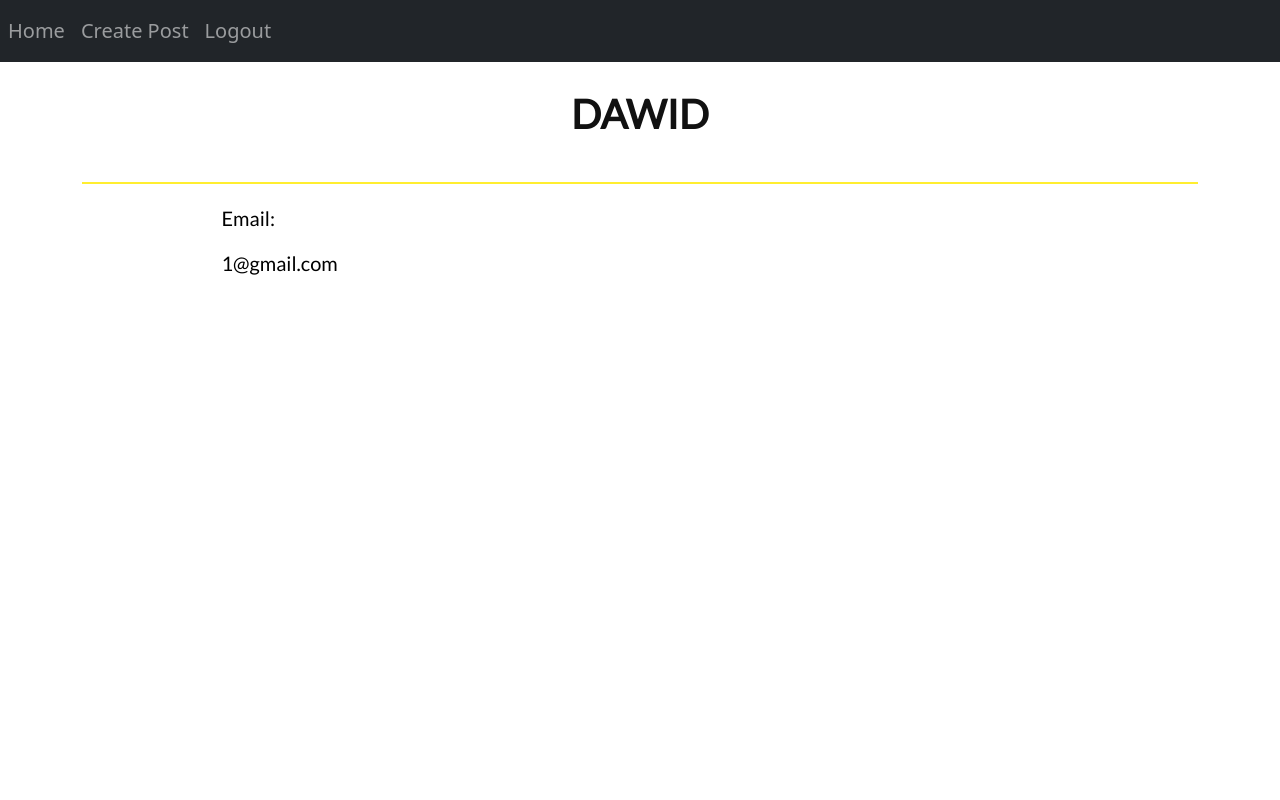
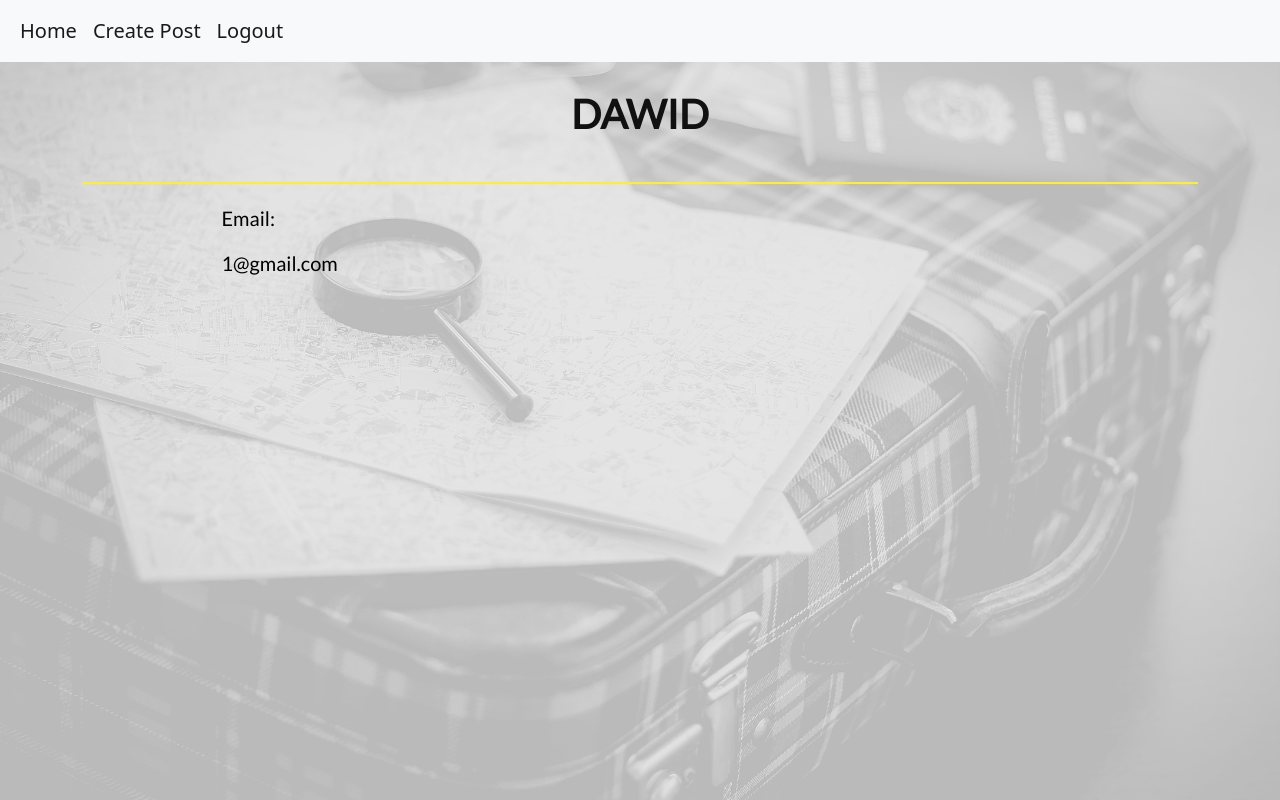
Before and after one commit to tadekk335/t, a Flask app: page /2 in a window 1280 px wide. Run offline with Flask 2, Linux system fonts and the light colour scheme; data comes from the database, SQL or seed files in the repository; some libraries are stand-ins or nearby versions.

Commit message:
Add files via upload

```diff
--- a/templates/account.html
+++ b/templates/account.html
@@ -1,4 +1,5 @@
 {% extends "base.html" %} {% block content %}
+<div class="viewcontainer"></div>
 <div class="container">
     <div class="container">
         <div class="post-text-title">{{user.first_name}}</div>
--- a/templates/base.html
+++ b/templates/base.html
@@ -2,7 +2,7 @@
 <html>
 
 <head>
-
+    <script src="https://code.jquery.com/jquery-3.3.1.slim.min.js" integrity="sha384-q8i/X+965DzO0rT7abK41JStQIAqVgRVzpbzo5smXKp4YfRvH+8abtTE1Pi6jizo" crossorigin="anonymous"></script>
     <link href="https://cdn.jsdelivr.net/npm/bootstrap@5.1.3/dist/css/bootstrap.min.css" rel="stylesheet" integrity="sha384-1BmE4kWBq78iYhFldvKuhfTAU6auU8tT94WrHftjDbrCEXSU1oBoqyl2QvZ6jIW3" crossorigin="anonymous">
     <script src="https://cdn.jsdelivr.net/npm/@popperjs/core@2.10.2/dist/umd/popper.min.js" integrity="sha384-7+zCNj/IqJ95wo16oMtfsKbZ9ccEh31eOz1HGyDuCQ6wgnyJNSYdrPa03rtR1zdB" crossorigin="anonymous"></script>
     <script src="https://cdn.jsdelivr.net/npm/bootstrap@5.1.3/dist/js/bootstrap.min.js" integrity="sha384-QJHtvGhmr9XOIpI6YVutG+2QOK9T+ZnN4kzFN1RtK3zEFEIsxhlmWl5/YESvpZ13" crossorigin="anonymous"></script>
@@ -11,22 +11,47 @@
 </head>
 
 <body>
-    <nav class="navbar navbar-expand-lg navbar-dark bg-dark">
-        <button class="navbar-toggler" type="button" data-toggle="collapse" data-target="#navbar">
-      <span class="navbar-toggler-icon"></span>
-    </button>
-        <div class="collapse navbar-collapse" id="navbar">
-            <div class="navbar-nav">
-                <a class="nav-item nav-link" id="home" href="/">Home</a> {% if user.is_authenticated %}
-                <a class="nav-item nav-link" id="createpost" href="/create">Create Post</a>
-                <a class="nav-item nav-link" id="logout" href="/logout">Logout</a> {% else %}
-                <a class="nav-item nav-link" id="login" href="/login">Login</a>
-                <a class="nav-item nav-link" id="register" href="/register">Sign Up</a> {% endif %}
+    <nav class="navbar navbar-expand-lg navbar-light bg-light">
+        <div class="container-fluid">
 
+            <button class="navbar-toggler" type="button" data-bs-toggle="collapse" data-bs-target="#navbarSupportedContent" aria-controls="navbarSupportedContent" aria-expanded="false" aria-label="Toggle navigation">
+            <span class="navbar-toggler-icon"></span>
+          </button>
+            <div class="collapse navbar-collapse" id="navbarSupportedContent">
+                <ul class="navbar-nav me-auto mb-2 mb-lg-0">
+                    <li class="nav-item">
+                        <a class="nav-link active" aria-current="page" id="home" href="/">Home</a>
+                    </li> {% if user.is_authenticated %}
+                    <li class="nav-item">
+                        <a class="nav-link active" aria-current="page" id="createpost" href="/create">Create Post</a></li>
+                    </li>
+                    <li class="nav-item">
+                        <a class="nav-link active" aria-current="page" id="logout" href="/logout">Logout</a></li> {% else %}
+                    </li>
+                    <li class="nav-item">
+                        <a class="nav-link active" aria-current="page" id="login" href="/login">Login</a></li>
+                    </li>
+                    <li class="nav-item">
+                        <a class="nav-link active" aria-current="page" id="register" href="/register">Sign Up</a></li> {% endif %}
+                    </li>
+                    <ul class="dropdown-menu" aria-labelledby="navbarDropdown">
+                        <li><a class="dropdown-item" id="home" href="/">Home</a></li> {% if user.is_authenticated %}
+                        <li><a class="dropdown-item" id="createpost" href="/create">Create Post</a></li>
+                        <li><a class="dropdown-item" id="logout" href="/logout">Logout</a></li> {% else %}
+                        <li><a class="dropdown-item" id="login" href="/login">Login</a></li>
+                        <li><a class="dropdown-item" id="register" href="/register">Sign Up</a></li> {% endif %}
+                        </li>
+                    </ul>
             </div>
         </div>
     </nav>
     <div>{% block content %} {% endblock %}</div>
+
+
+
+
+
+
 </body>
 
 
--- a/templates/createpost.html
+++ b/templates/createpost.html
@@ -1,6 +1,6 @@
 {% extends "base.html" %} {% block content %}
 <div class="container">
-    <div class="post-container" id="single-line">
+    <div class="container" id="single-line">
         <div class="title" id="title-top">Write your review:</div>
     </div>
     <form id="postform" class="form-group" method="POST">
--- a/templates/viewpost.html
+++ b/templates/viewpost.html
@@ -5,9 +5,8 @@
         <div class="post-text-title" id="title-top">{{ post.title }}
             <div class="post-text-body">By: {{ post.author.first_name }}| {{ post.date.strftime('%d-%m-%Y') }}</div>
         </div>
-        <hr />
     </div>
-    <div class="post-text-body">
+    <div class="post-text-body view-text">
         <p>{{post.data|safe}}</p>
     </div>
     {% if post.author == current_user %}
```
